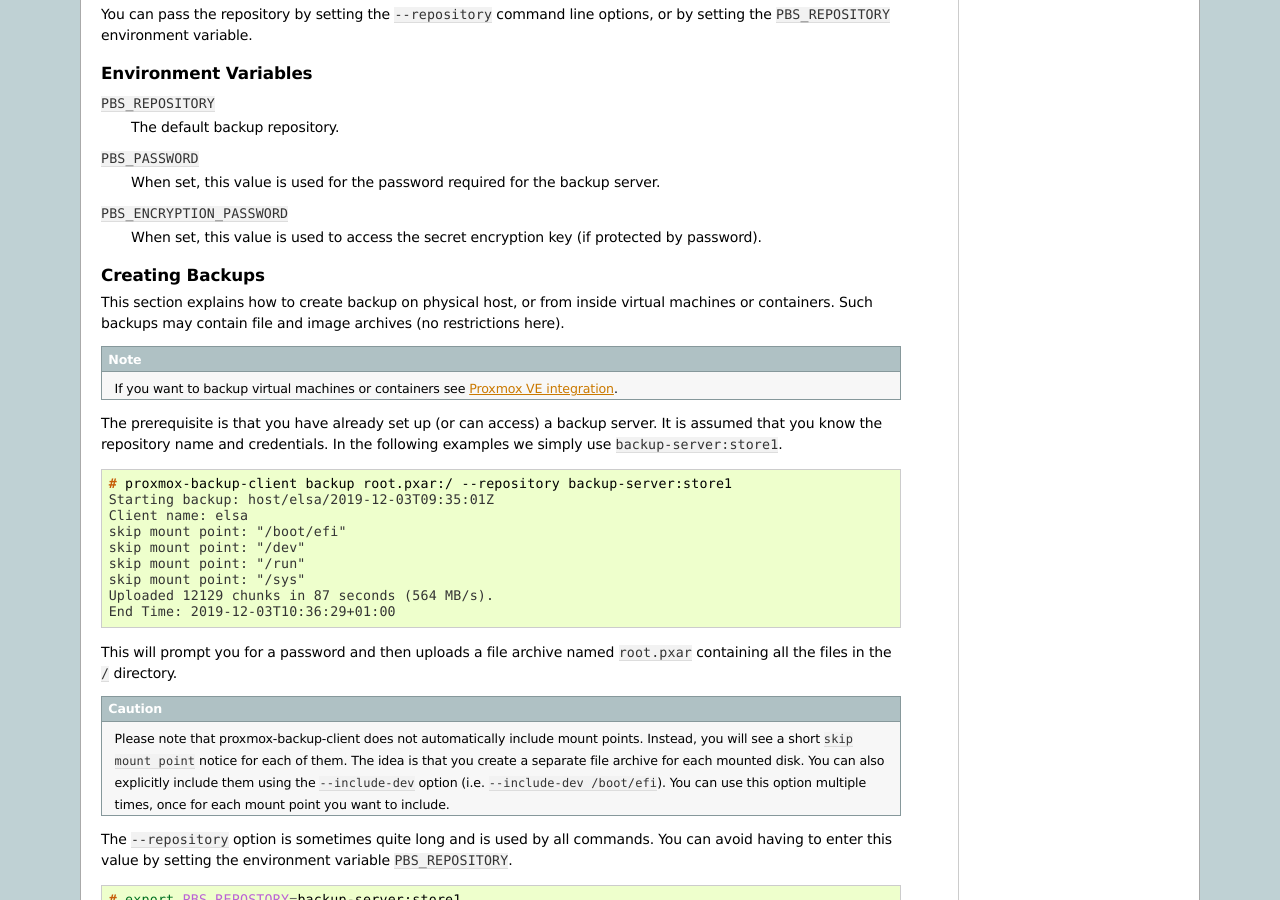
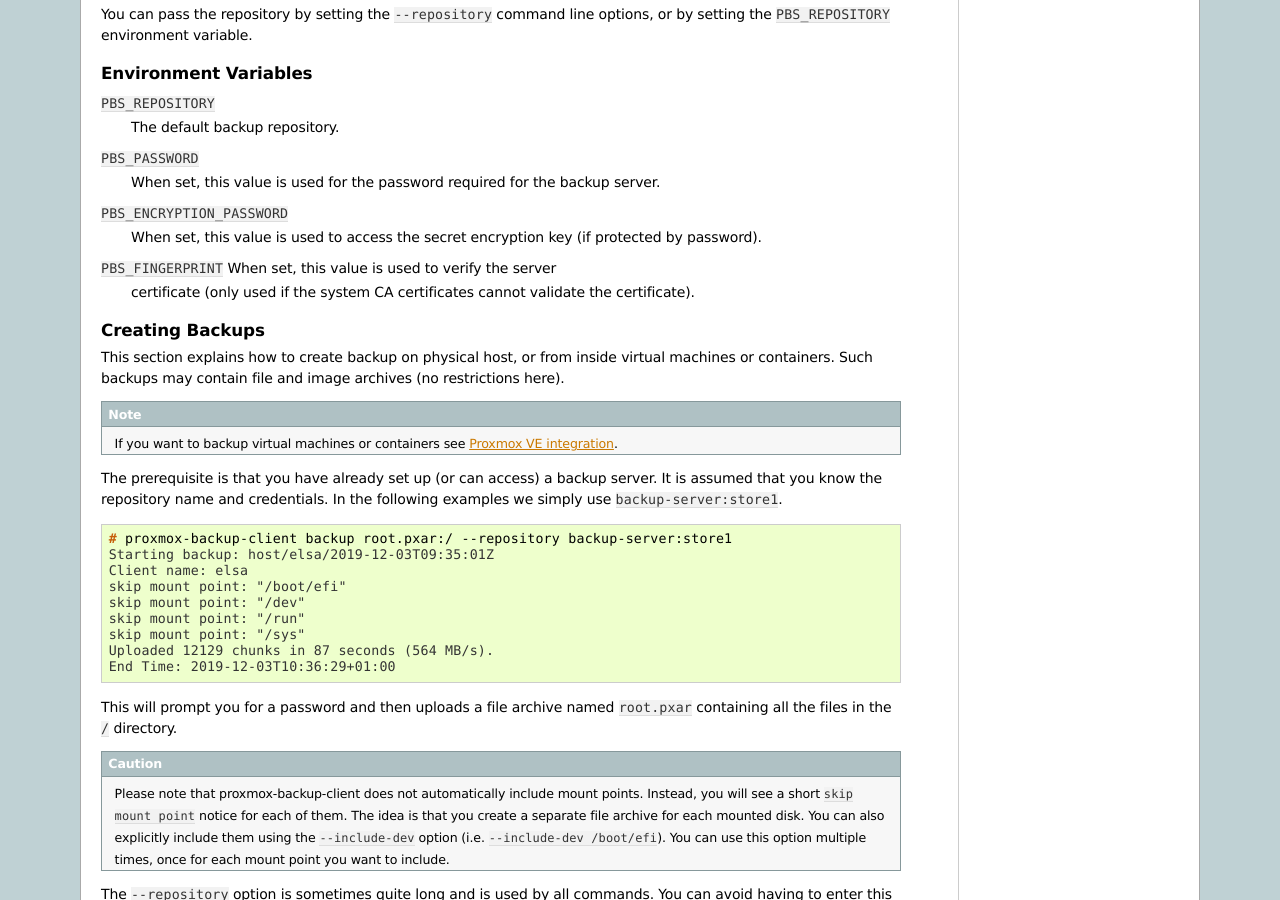
Before and after one commit to proxmox/proxmox-backup, a Sphinx documentation site: the page built from docs/administration-guide.rst, in a window 1280 px wide and 900 px high, scrolled down 2544 px. Built offline with Sphinx 7.4.7, drawn with Linux system fonts in a browser that asks for light colours.

Commit message:
administration-guide.rst: documnet new PBS_FINGERPRINT env var

```diff
--- a/docs/administration-guide.rst
+++ b/docs/administration-guide.rst
@@ -210,6 +210,10 @@
 ``PBS_ENCRYPTION_PASSWORD``
   When set, this value is used to access the secret encryption key (if
   protected by password).
+
+``PBS_FINGERPRINT`` When set, this value is used to verify the server
+  certificate (only used if the system CA certificates cannot
+  validate the certificate).
 
 
 Creating Backups
```
